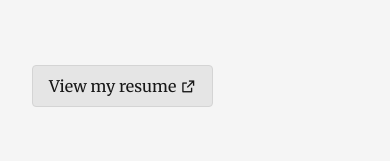
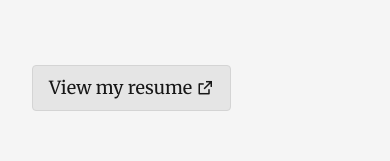
Before and after one commit to YinChuRijnaard/Portfolio-v3, a Next.js app: page / in a window 390 px wide. Shown: the part 578-739 px from the top of the page. Built offline with nearby package versions, Linux system fonts and the light colour scheme.

Commit message:
Test for tablet/desktop

```diff
--- a/pages/index.tsx
+++ b/pages/index.tsx
@@ -15,7 +15,7 @@ const Home: NextPage = () => {
 
       <p className="text-lg italic opacity-[0.625]">Passionate • Dedicated • Dependable</p>
 
-      <div className="flex justify-start">
+      <div className="flex justify-start text-lg">
         <Button
           href={"https://cv-yin-chu-rijnaard.vercel.app/"}
           text={"View my resume"}
@@ -31,6 +31,6 @@ export default Home;
 // Styling === basis for other pages!
 
 /*
-Pages: mx-4 + p-4 + mt-8 + space-y-16/8/4 LG: lg:mx-64 + lg:mt-16
-Navbar: mx-4 LG: lg:mx-64
+Pages: mx-4 mt-8 space-y-16/8/4 p-4 LG: md:mx-32 md:mt-16 lg:mx-64
+Navbar: mx-4 LG: md:mx-32 lg:mx-64
 */
```
